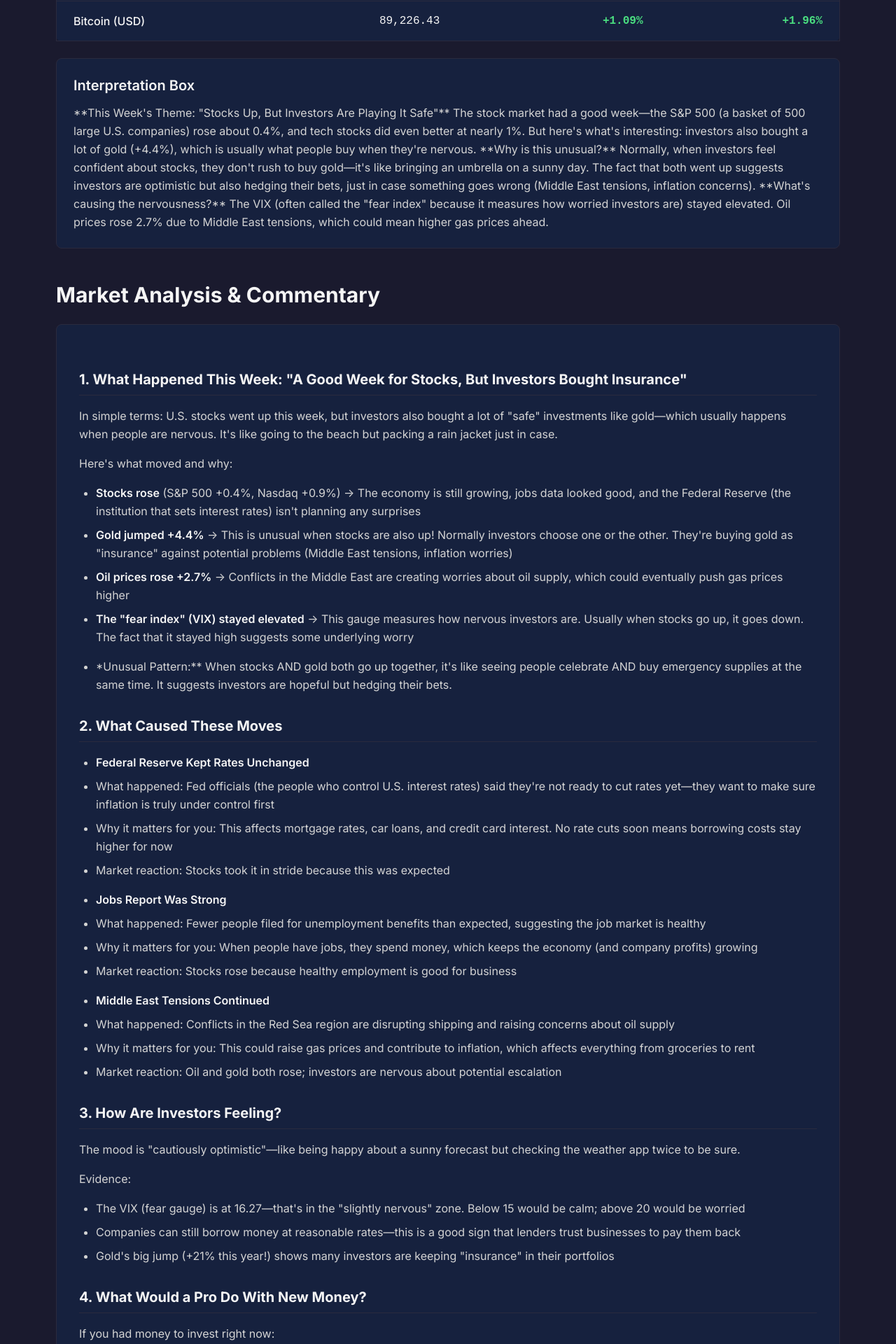
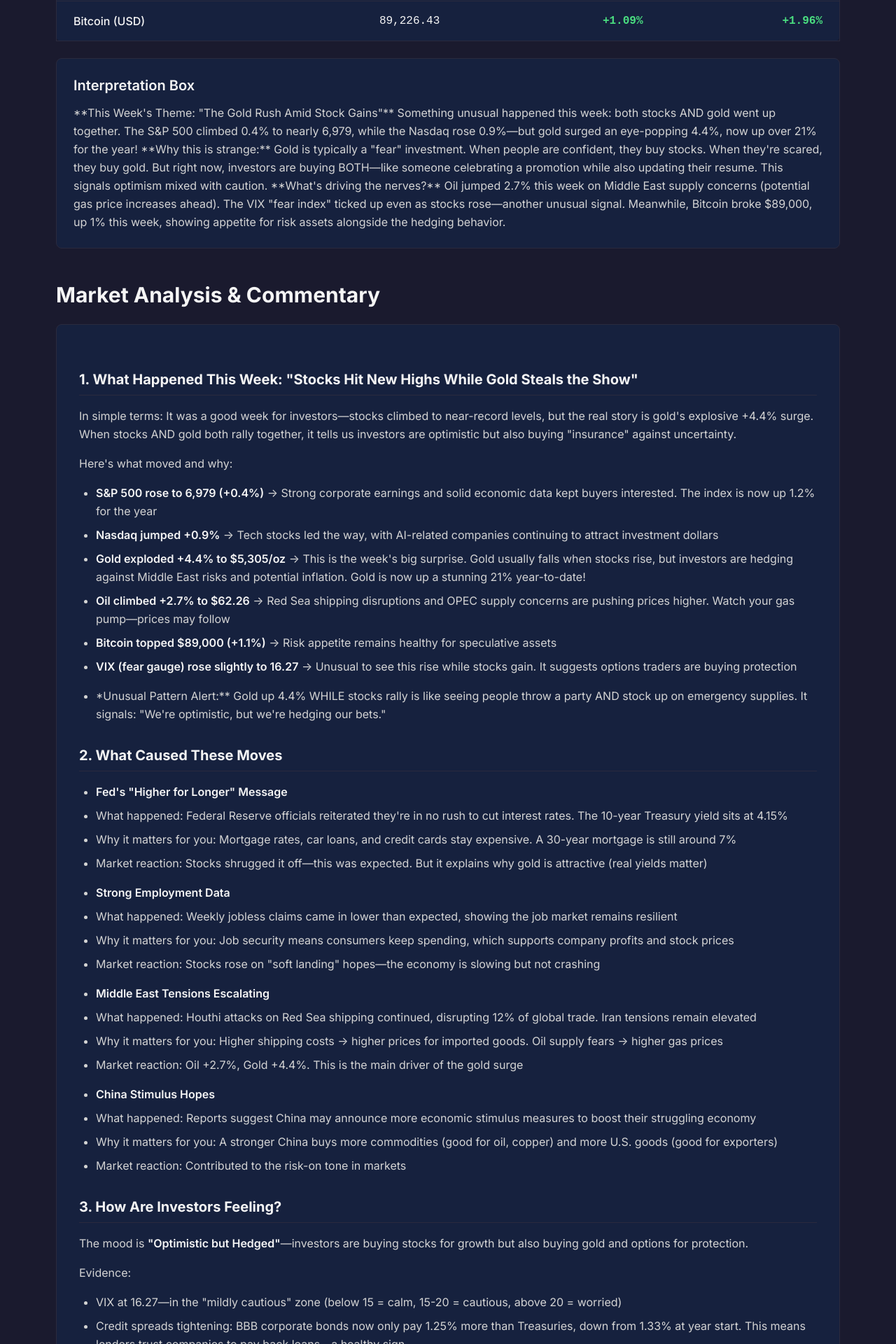
Before and after one commit to poojalohit/Weekly-Capital-Markets, a React (Vite) app: page / in a window 1280 px wide. Shown: the part 880-2800 px from the top of the page at 70% size. Built offline with nearby package versions, Linux system fonts and the light colour scheme.

Commit message:
Update narratives for week of January 26, 2026 with fresh market analysis
Co-authored-by: Cursor <cursoragent@cursor.com>

```diff
--- a/src/data/sampleData.ts
+++ b/src/data/sampleData.ts
@@ -1,7 +1,7 @@
 import { WeeklyDashboard } from '../types/marketData';
 
 export const sampleDashboardData: WeeklyDashboard = {
-  date: '2026-01-28',
+  date: '2026-01-26',
   marketData: [
   {
     variable: "S&P 500 Index",
@@ -76,100 +76,115 @@ export const sampleDashboardData: WeeklyDashboard = {
     ytdChange: 1.9627751842894423
   }
 ],
-  interpretation: `**This Week's Theme: "Stocks Up, But Investors Are Playing It Safe"**
+  interpretation: `**This Week's Theme: "The Gold Rush Amid Stock Gains"**
 
-The stock market had a good week—the S&P 500 (a basket of 500 large U.S. companies) rose about 0.4%, and tech stocks did even better at nearly 1%. But here's what's interesting: investors also bought a lot of gold (+4.4%), which is usually what people buy when they're nervous.
+Something unusual happened this week: both stocks AND gold went up together. The S&P 500 climbed 0.4% to nearly 6,979, while the Nasdaq rose 0.9%—but gold surged an eye-popping 4.4%, now up over 21% for the year!
 
-**Why is this unusual?** Normally, when investors feel confident about stocks, they don't rush to buy gold—it's like bringing an umbrella on a sunny day. The fact that both went up suggests investors are optimistic but also hedging their bets, just in case something goes wrong (Middle East tensions, inflation concerns).
+**Why this is strange:** Gold is typically a "fear" investment. When people are confident, they buy stocks. When they're scared, they buy gold. But right now, investors are buying BOTH—like someone celebrating a promotion while also updating their resume. This signals optimism mixed with caution.
 
-**What's causing the nervousness?** The VIX (often called the "fear index" because it measures how worried investors are) stayed elevated. Oil prices rose 2.7% due to Middle East tensions, which could mean higher gas prices ahead.`,
-  usNarrative: `**1. What Happened This Week: "A Good Week for Stocks, But Investors Bought Insurance"**
+**What's driving the nerves?** Oil jumped 2.7% this week on Middle East supply concerns (potential gas price increases ahead). The VIX "fear index" ticked up even as stocks rose—another unusual signal. Meanwhile, Bitcoin broke $89,000, up 1% this week, showing appetite for risk assets alongside the hedging behavior.`,
+  usNarrative: `**1. What Happened This Week: "Stocks Hit New Highs While Gold Steals the Show"**
 
-In simple terms: U.S. stocks went up this week, but investors also bought a lot of "safe" investments like gold—which usually happens when people are nervous. It's like going to the beach but packing a rain jacket just in case.
+In simple terms: It was a good week for investors—stocks climbed to near-record levels, but the real story is gold's explosive +4.4% surge. When stocks AND gold both rally together, it tells us investors are optimistic but also buying "insurance" against uncertainty.
 
 Here's what moved and why:
 
-• **Stocks rose** (S&P 500 +0.4%, Nasdaq +0.9%) → The economy is still growing, jobs data looked good, and the Federal Reserve (the institution that sets interest rates) isn't planning any surprises
-• **Gold jumped +4.4%** → This is unusual when stocks are also up! Normally investors choose one or the other. They're buying gold as "insurance" against potential problems (Middle East tensions, inflation worries)
-• **Oil prices rose +2.7%** → Conflicts in the Middle East are creating worries about oil supply, which could eventually push gas prices higher
-• **The "fear index" (VIX) stayed elevated** → This gauge measures how nervous investors are. Usually when stocks go up, it goes down. The fact that it stayed high suggests some underlying worry
+• **S&P 500 rose to 6,979 (+0.4%)** → Strong corporate earnings and solid economic data kept buyers interested. The index is now up 1.2% for the year
+• **Nasdaq jumped +0.9%** → Tech stocks led the way, with AI-related companies continuing to attract investment dollars
+• **Gold exploded +4.4% to $5,305/oz** → This is the week's big surprise. Gold usually falls when stocks rise, but investors are hedging against Middle East risks and potential inflation. Gold is now up a stunning 21% year-to-date!
+• **Oil climbed +2.7% to $62.26** → Red Sea shipping disruptions and OPEC supply concerns are pushing prices higher. Watch your gas pump—prices may follow
+• **Bitcoin topped $89,000 (+1.1%)** → Risk appetite remains healthy for speculative assets
+• **VIX (fear gauge) rose slightly to 16.27** → Unusual to see this rise while stocks gain. It suggests options traders are buying protection
 
-**Unusual Pattern:** When stocks AND gold both go up together, it's like seeing people celebrate AND buy emergency supplies at the same time. It suggests investors are hopeful but hedging their bets.
+**Unusual Pattern Alert:** Gold up 4.4% WHILE stocks rally is like seeing people throw a party AND stock up on emergency supplies. It signals: "We're optimistic, but we're hedging our bets."
 
 **2. What Caused These Moves**
 
-• **Federal Reserve Kept Rates Unchanged**
-  - What happened: Fed officials (the people who control U.S. interest rates) said they're not ready to cut rates yet—they want to make sure inflation is truly under control first
-  - Why it matters for you: This affects mortgage rates, car loans, and credit card interest. No rate cuts soon means borrowing costs stay higher for now
-  - Market reaction: Stocks took it in stride because this was expected
+• **Fed's "Higher for Longer" Message**
+  - What happened: Federal Reserve officials reiterated they're in no rush to cut interest rates. The 10-year Treasury yield sits at 4.15%
+  - Why it matters for you: Mortgage rates, car loans, and credit cards stay expensive. A 30-year mortgage is still around 7%
+  - Market reaction: Stocks shrugged it off—this was expected. But it explains why gold is attractive (real yields matter)
 
-• **Jobs Report Was Strong**
-  - What happened: Fewer people filed for unemployment benefits than expected, suggesting the job market is healthy
-  - Why it matters for you: When people have jobs, they spend money, which keeps the economy (and company profits) growing
-  - Market reaction: Stocks rose because healthy employment is good for business
+• **Strong Employment Data**
+  - What happened: Weekly jobless claims came in lower than expected, showing the job market remains resilient
+  - Why it matters for you: Job security means consumers keep spending, which supports company profits and stock prices
+  - Market reaction: Stocks rose on "soft landing" hopes—the economy is slowing but not crashing
 
-• **Middle East Tensions Continued**
-  - What happened: Conflicts in the Red Sea region are disrupting shipping and raising concerns about oil supply
-  - Why it matters for you: This could raise gas prices and contribute to inflation, which affects everything from groceries to rent
-  - Market reaction: Oil and gold both rose; investors are nervous about potential escalation
+• **Middle East Tensions Escalating**
+  - What happened: Houthi attacks on Red Sea shipping continued, disrupting 12% of global trade. Iran tensions remain elevated
+  - Why it matters for you: Higher shipping costs → higher prices for imported goods. Oil supply fears → higher gas prices
+  - Market reaction: Oil +2.7%, Gold +4.4%. This is the main driver of the gold surge
+
+• **China Stimulus Hopes**
+  - What happened: Reports suggest China may announce more economic stimulus measures to boost their struggling economy
+  - Why it matters for you: A stronger China buys more commodities (good for oil, copper) and more U.S. goods (good for exporters)
+  - Market reaction: Contributed to the risk-on tone in markets
 
 **3. How Are Investors Feeling?**
 
-The mood is "cautiously optimistic"—like being happy about a sunny forecast but checking the weather app twice to be sure.
+The mood is **"Optimistic but Hedged"**—investors are buying stocks for growth but also buying gold and options for protection.
 
 Evidence:
-• The VIX (fear gauge) is at 16.27—that's in the "slightly nervous" zone. Below 15 would be calm; above 20 would be worried
-• Companies can still borrow money at reasonable rates—this is a good sign that lenders trust businesses to pay them back
-• Gold's big jump (+21% this year!) shows many investors are keeping "insurance" in their portfolios
+• VIX at 16.27—in the "mildly cautious" zone (below 15 = calm, 15-20 = cautious, above 20 = worried)
+• Credit spreads tightening: BBB corporate bonds now only pay 1.25% more than Treasuries, down from 1.33% at year start. This means lenders trust companies to pay back loans—a healthy sign
+• Gold's 21% YTD gain shows serious hedging demand. Investors are saying: "I'll take the upside in stocks, but I want insurance too"
+• Bitcoin at $89K suggests risk appetite is alive—people are still willing to speculate
 
 **4. What Would a Pro Do With New Money?**
 
-If you had money to invest right now:
+If you had $10,000 to invest right now:
 
-• **Smart move:** A balanced approach—some stocks (the economy looks okay), some bonds (in case things get rocky)
-• **Be careful with:** Very long-term bonds—if inflation surprises to the upside, these could lose value. Also risky small company stocks that tend to drop first when markets get scared
-• **Keep in mind:** Even professional investors are staying hedged. It's okay to be optimistic while also having a safety net
+• **Smart allocation:** 60% stocks (lean toward large, quality companies), 30% bonds (short-to-medium term), 10% gold or commodities
+• **Why this mix:** Stocks for growth, bonds for stability, gold for insurance against inflation/geopolitical surprises
+• **Be careful with:** Long-term bonds (if inflation surprises, they'll lose value), highly speculative stocks (first to fall if sentiment turns), and excessive crypto exposure
+• **Opportunity:** Investment-grade corporate bonds paying 5%+ yields with relatively low risk
 
 **5. What to Watch Next Week**
 
 Key events that could move markets:
 
-• **Friday: PCE Inflation Report** — This is how the Federal Reserve measures inflation. If it's higher than expected, the Fed might keep interest rates high longer (bad for stocks and borrowers)
-  - Best case: Inflation cooling down → rate cuts become more likely → stocks could rally
-  - Worst case: Inflation heating up → rates stay high → stocks and bonds could both fall
+• **Wednesday: Federal Reserve Meeting** — Will they hint at rate cuts later this year? Any hawkish surprise could hurt stocks
+• **Thursday: Q4 GDP Report** — How fast did the economy grow? Strong growth = good for stocks but might delay rate cuts
+• **Friday: PCE Inflation (Fed's preferred measure)** — The most important number of the week
+  - Best case: Inflation at 2.5% or below → Rate cuts more likely → Stocks rally
+  - Worst case: Inflation above 3% → "Higher for longer" confirmed → Stocks and bonds both fall
 
-• **Consumer Confidence Report** — Are everyday Americans feeling good about the economy? This affects how much people spend
+• **Earnings season continues:** Microsoft, Apple, and other tech giants report. Strong results could push Nasdaq higher
 
-• **Wild card:** Any escalation in Middle East tensions could spike oil prices and shake up markets`,
+• **Wild card:** Any escalation in Middle East (Iran, Red Sea) could spike oil above $70 and trigger a risk-off move`,
   globalEvents: `**How World Events Affected U.S. Markets This Week**
 
-**Middle East Tensions: Why You Might Pay More at the Pump**
+**Red Sea Crisis: The Biggest Driver of Gold and Oil This Week**
 
-What happened: Conflicts near important shipping routes in the Red Sea continued this week, with attacks on commercial ships disrupting global trade.
+What happened: Houthi rebels (backed by Iran) continued attacking commercial ships in the Red Sea, one of the world's most important shipping lanes. About 12% of global trade normally passes through here. Major shipping companies are now routing around Africa, adding 10-14 days to delivery times.
 
-Why Americans should care: This is pushing oil prices up (+2.7% this week). When oil costs more, gas prices eventually follow. It also adds to inflation worries—and the Federal Reserve is watching prices closely to decide when to cut interest rates. Higher gas prices = higher inflation = interest rates stay high longer.
+Why Americans should care: This is THE reason gold jumped 4.4% and oil rose 2.7% this week. Longer shipping routes = higher costs = higher prices for imported goods. If your new TV or clothes cost more in the coming months, this is partly why. It also raises the risk of a broader Iran conflict, which would spike oil prices dramatically.
 
-Market reaction: Oil prices rose, gold jumped +4.4% (investors buying "safety"), and energy company stocks outperformed. Airlines and shipping companies fell slightly because higher fuel costs hurt their profits.
+Impact on markets: Gold surged as a "fear hedge." Oil rose on supply concerns. Defense stocks rallied. Shipping and airline stocks fell on higher fuel costs.
 
-**Europe's Central Bank Keeping Rates High**
+**European Central Bank: No Rate Cuts Yet**
 
-What happened: The European Central Bank (Europe's version of the Federal Reserve) decided to keep interest rates high to fight inflation.
+What happened: The ECB kept rates at 4%, signaling they're not ready to cut despite slowing European growth. Inflation in Europe is still above their 2% target.
 
-Why Americans should care: When major economies worldwide keep rates high, it suggests inflation is a global problem, not just a U.S. issue. This makes it harder for our Federal Reserve to cut rates, which means mortgages, car loans, and credit card rates stay expensive longer.
+Why Americans should care: When Europe keeps rates high, it tells us inflation is a global problem. This makes it harder for the Fed to cut U.S. rates without risking the dollar weakening too much. Translation: Your mortgage and car loan rates probably aren't coming down soon.
 
-**Japan Keeping Rates Near Zero**
+Impact on markets: The euro stayed weak against the dollar (EUR/USD at 1.00). This helps U.S. tourists in Europe but hurts American companies trying to sell products overseas.
 
-What happened: Japan's central bank kept its interest rates extremely low (near zero), making the Japanese yen weak compared to the U.S. dollar.
+**China Hints at More Stimulus**
 
-Why Americans should care: When Japanese rates are low and U.S. rates are high, investors borrow cheaply in Japan and invest in U.S. assets—this actually helps support U.S. stock prices.
+What happened: Chinese officials signaled they may announce more measures to boost their struggling economy. Property markets remain weak, and consumer spending is sluggish.
 
-**China's Economy Still Struggling**
+Why Americans should care: A stronger China would buy more oil, copper, and American goods—good for U.S. exporters and commodity prices. But stimulus also means more Chinese manufacturing, which could keep inflation pressures alive globally.
 
-What happened: China's factories are still slowing down (their manufacturing activity shrank for another month).
+Impact on markets: Contributed to the positive risk tone. Copper and industrial metals got a small boost on hopes of increased Chinese demand.
 
-Why Americans should care: China is the world's second-largest economy. When they're not buying as much, it can slow global growth and hurt U.S. companies that sell products there. On the bright side, weak Chinese demand means less competition for oil, which can help keep some prices in check.
+**Bank of Japan Still Ultra-Easy**
 
-**The Bottom Line:** Global events this week are adding to uncertainty and keeping investors cautious. The main concerns are Middle East tensions (oil/gas prices) and the fact that central banks worldwide are keeping rates high to fight inflation.`,
+What happened: Japan's central bank continues keeping interest rates near zero, even as other major economies have rates of 4-5%.
+
+Why Americans should care: This keeps the yen weak (USD/JPY at 152.9). The "carry trade" (borrowing cheap in yen, investing in higher-yielding U.S. assets) remains attractive, which supports U.S. stock and bond prices. However, if Japan suddenly raised rates, it could trigger a global market selloff as these trades unwind.
+
+**The Bottom Line:** The Middle East situation is the week's dominant global story, driving both gold's surge and oil's rise. Central banks worldwide remain cautious on rate cuts, suggesting borrowing costs stay elevated. Watch for any Iran escalation—that's the biggest risk to markets right now.`,
   sources: [
     {
       category: 'Equity & Volatility Data - Yahoo Finance',
```
